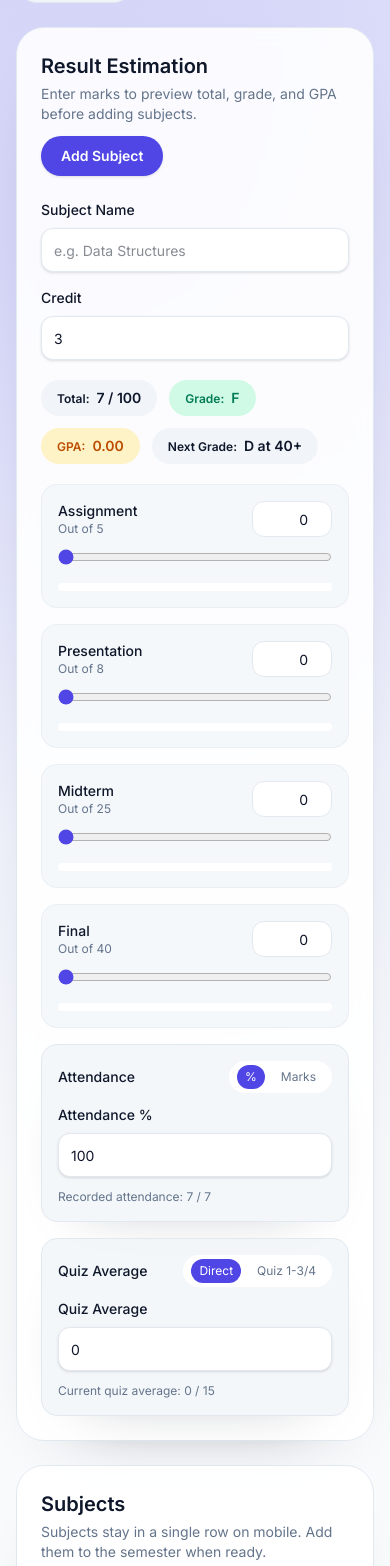
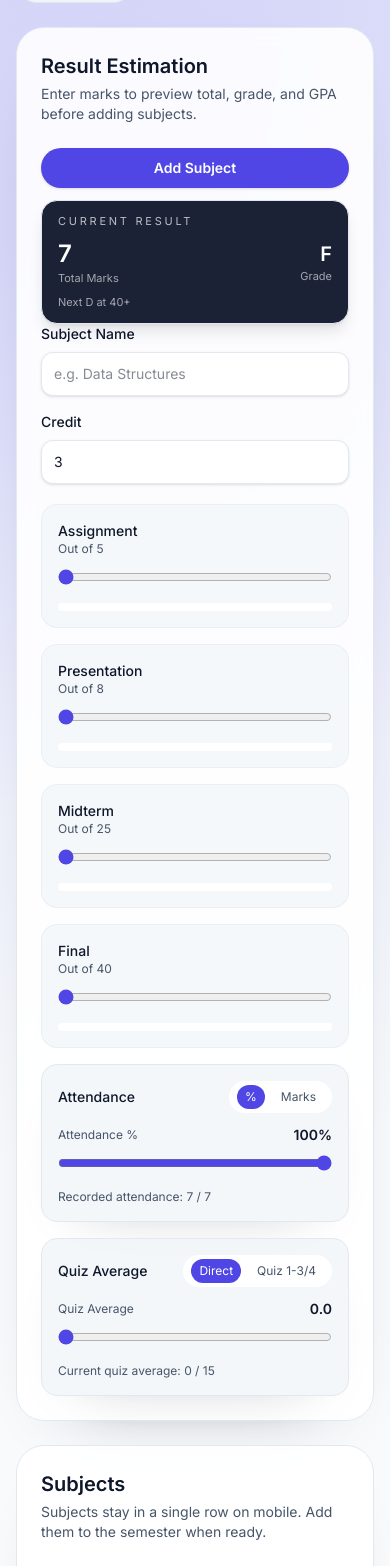
Before and after one commit to KhandakerSamin/CGPA_Mate, a Next.js app: page / in a window 390 px wide. Shown: the part 402-1968 px from the top of the page. Built offline with nearby package versions, Linux system fonts and the light colour scheme.

Commit message:
changes on estimation

```diff
--- a/src/app/globals.css
+++ b/src/app/globals.css
@@ -6,7 +6,7 @@
   --surface-2: #f1f5f9;
   --border: #e2e8f0;
   --text: #0f172a;
-  --muted: #64748b;
+  --muted: #475569;
   --primary: #4f46e5;
   --primary-2: #6366f1;
   --ring: #c7d2fe;
--- a/src/components/homepage/HomePage.js
+++ b/src/components/homepage/HomePage.js
@@ -30,6 +30,7 @@ const initialEstimationForm = {
   quizAverage: 0,
   quizScores: [0, 0, 0, 0],
   quizCount: 3,
+  quizConfirmed: false,
   mid: 0,
   final: 0,
 };
@@ -79,6 +80,7 @@ function calculateEstimationTotal(form) {
           const scores = form.quizScores
             .slice(0, count)
             .map((score) => clamp(toNumber(score), 0, MAX_MARKS.quiz));
+          if (!form.quizConfirmed) return 0;
           if (scores.length === 4) {
             const sorted = [...scores].sort((a, b) => b - a).slice(0, 3);
             const sum = sorted.reduce((total, score) => total + score, 0);
@@ -161,6 +163,10 @@ export default function HomePage() {
           : key === "quizCount"
           ? clamp(toNumber(value, current[key]), 3, 4)
           : toNumber(value, current[key]),
+      quizConfirmed:
+        key === "quizScores" || key === "quizCount" || key === "quizMode"
+          ? false
+          : current.quizConfirmed,
     }));
   };
 
@@ -181,6 +187,23 @@ export default function HomePage() {
   const addEstimationSubject = () => {
     if (!estimationForm.name.trim()) {
       addToast("Please add a subject name.", "warning");
+      return;
+    }
+
+    const hasNegative = [
+      estimationForm.credit,
+      estimationForm.assignment,
+      estimationForm.presentation,
+      estimationForm.mid,
+      estimationForm.final,
+      estimationForm.attendancePercent,
+      estimationForm.attendanceMarks,
+      estimationForm.quizAverage,
+      ...estimationForm.quizScores,
+    ].some((value) => Number(value) < 0);
+
+    if (hasNegative) {
+      addToast("Please enter values greater than or equal to 0.", "warning");
       return;
     }
 
--- a/src/components/homepage/ResultEstimationTab.js
+++ b/src/components/homepage/ResultEstimationTab.js
@@ -48,6 +48,7 @@ function calculateTotals(form) {
           const scores = form.quizScores
             .slice(0, count)
             .map((score) => clamp(score, 0, MAX.quiz));
+          if (!form.quizConfirmed) return 0;
           if (scores.length === 4) {
             const sorted = [...scores].sort((a, b) => b - a).slice(0, 3);
             const sum = sorted.reduce((total, score) => total + score, 0);
@@ -73,7 +74,7 @@ function calculateTotals(form) {
 }
 
 function MarkField({ label, value, max, onChange }) {
-  const percent = Math.min(100, (value / max) * 100 || 0);
+  const percent = Math.min(100, (Number(value) / max) * 100 || 0);
 
   return (
     <div className="rounded-2xl border border-border/60 bg-surface-2/70 p-4">
@@ -82,15 +83,6 @@ function MarkField({ label, value, max, onChange }) {
           <p className="text-sm font-medium text-fg">{label}</p>
           <p className="text-xs text-muted">Out of {max}</p>
         </div>
-        <input
-          className="h-9 w-20 rounded-xl border border-border bg-surface px-2 text-right text-sm text-fg focus:border-primary focus:outline-none focus:ring-2 focus:ring-ring"
-          type="number"
-          min={0}
-          max={max}
-          step={0.5}
-          value={value}
-          onChange={(event) => onChange(event.target.value)}
-        />
       </div>
       <input
         className="mt-3 w-full accent-primary"
@@ -111,6 +103,19 @@ function MarkField({ label, value, max, onChange }) {
   );
 }
 
+function computeQuizAverage(scores, count) {
+  const selected = scores
+    .slice(0, count)
+    .map((score) => clamp(score, 0, MAX.quiz));
+  if (selected.length === 4) {
+    const sorted = [...selected].sort((a, b) => b - a).slice(0, 3);
+    const sum = sorted.reduce((total, score) => total + score, 0);
+    return sum / 3;
+  }
+  const sum = selected.reduce((total, score) => total + score, 0);
+  return count > 0 ? sum / count : 0;
+}
+
 export default function ResultEstimationTab({
   form,
   onFormChange,
@@ -122,18 +127,48 @@ export default function ResultEstimationTab({
   const totals = useMemo(() => calculateTotals(form), [form]);
   const grade = gradeFromScore(totals.total);
   const nextTarget = nextGradeTarget(totals.total);
+  const hasNegative = [
+    form.credit,
+    form.attendancePercent,
+    form.attendanceMarks,
+    form.quizAverage,
+    ...form.quizScores,
+  ].some((value) => Number(value) < 0);
 
   return (
     <div className="space-y-6">
-      <SectionCard
-        title="Result Estimation"
-        subtitle="Enter marks to preview total, grade, and GPA before adding subjects."
-        action={
-          <Button onClick={onAddSubject} className="w-full sm:w-auto">
+      <SectionCard title="Result Estimation" subtitle="Enter marks to preview total, grade, and GPA before adding subjects.">
+        <div className="flex flex-col gap-3 md:flex-row md:items-start md:justify-between">
+          <Button onClick={onAddSubject} className="w-full md:w-auto">
             Add Subject
           </Button>
-        }
-      >
+          <div className="sticky top-28 z-10 rounded-2xl border border-border bg-slate-900/95 px-4 py-3 text-white shadow-lg backdrop-blur md:static md:w-[260px] md:bg-surface md:text-fg md:shadow-sm">
+            <p className="text-[11px] uppercase tracking-[0.25em] text-white/70 md:text-muted">
+              Current Result
+            </p>
+            <div className="mt-2 flex items-center justify-between">
+              <div>
+                <p className="text-2xl font-semibold text-white md:text-fg">
+                  {totals.total}
+                </p>
+                <p className="text-[11px] text-white/60 md:text-muted">
+                  Total Marks
+                </p>
+              </div>
+              <div className="text-right">
+                <p className="text-xl font-semibold text-white md:text-fg">
+                  {grade.grade}
+                </p>
+                <p className="text-[11px] text-white/60 md:text-muted">Grade</p>
+              </div>
+            </div>
+            {nextTarget ? (
+              <p className="mt-2 text-[11px] text-white/60 md:text-muted">
+                Next {nextTarget.grade} at {nextTarget.min}+
+              </p>
+            ) : null}
+          </div>
+        </div>
         <div className="grid gap-4 md:grid-cols-2">
           <Input
             label="Subject Name"
@@ -150,17 +185,6 @@ export default function ResultEstimationTab({
             value={form.credit}
             onChange={(value) => onFormChange("credit", value)}
           />
-        </div>
-        <div className="mt-5 flex flex-wrap items-center gap-3">
-          <StatPill label="Total" value={`${totals.total} / 100`} />
-          <StatPill label="Grade" value={grade.grade} tone="success" />
-          <StatPill label="GPA" value={grade.gpa.toFixed(2)} tone="warning" />
-          {nextTarget ? (
-            <StatPill
-              label="Next Grade"
-              value={`${nextTarget.grade} at ${nextTarget.min}+`}
-            />
-          ) : null}
         </div>
         <div className="mt-5 grid gap-4 md:grid-cols-2">
           {markFields.map((field) => (
@@ -201,25 +225,45 @@ export default function ResultEstimationTab({
               </div>
             </div>
             {form.attendanceMode === "percent" ? (
-              <Input
-                label="Attendance %"
-                type="number"
+              <div className="space-y-2">
+                <div className="flex items-center justify-between text-xs text-muted">
+                  <span>Attendance %</span>
+                  <span className="text-sm font-semibold text-fg">
+                    {Number(form.attendancePercent || 0).toFixed(0)}%
+                  </span>
+                </div>
+                <input
+                  className="w-full accent-primary"
+                  type="range"
                   min={0}
                   max={100}
                   step={1}
                   value={form.attendancePercent}
-                onChange={(value) => onFormChange("attendancePercent", value)}
+                  onChange={(event) =>
+                    onFormChange("attendancePercent", event.target.value)
+                  }
                 />
+              </div>
             ) : (
-              <Input
-                label="Attendance Marks"
-                type="number"
+              <div className="space-y-2">
+                <div className="flex items-center justify-between text-xs text-muted">
+                  <span>Attendance Marks</span>
+                  <span className="text-sm font-semibold text-fg">
+                    {Number(form.attendanceMarks || 0).toFixed(1)}
+                  </span>
+                </div>
+                <input
+                  className="w-full accent-primary"
+                  type="range"
                   min={0}
                   max={MAX.attendance}
                   step={0.5}
                   value={form.attendanceMarks}
-                onChange={(value) => onFormChange("attendanceMarks", value)}
+                  onChange={(event) =>
+                    onFormChange("attendanceMarks", event.target.value)
+                  }
                 />
+              </div>
             )}
             <div className="text-xs text-muted">
               Recorded attendance: {totals.attendance} / {MAX.attendance}
@@ -254,15 +298,46 @@ export default function ResultEstimationTab({
               </div>
             </div>
             {form.quizMode === "average" ? (
-              <Input
-                label="Quiz Average"
-                type="number"
+              <div className="space-y-2">
+                <div className="flex items-center justify-between text-xs text-muted">
+                  <span>Quiz Average</span>
+                  <span className="text-sm font-semibold text-fg">
+                    {Number(form.quizAverage || 0).toFixed(1)}
+                  </span>
+                </div>
+                <input
+                  className="w-full accent-primary"
+                  type="range"
                   min={0}
                   max={MAX.quiz}
                   step={0.5}
                   value={form.quizAverage}
-                onChange={(value) => onFormChange("quizAverage", value)}
+                  onChange={(event) =>
+                    onFormChange("quizAverage", event.target.value)
+                  }
                 />
+              </div>
+            ) : form.quizConfirmed ? (
+              <div className="space-y-3">
+                <div className="flex items-center justify-between text-xs text-muted">
+                  <span>Confirmed Average</span>
+                  <span className="text-sm font-semibold text-fg">
+                    {Number(form.quizAverage || 0).toFixed(2)}
+                  </span>
+                </div>
+                <button
+                  className="rounded-full border border-border px-4 py-2 text-xs font-semibold text-muted transition hover:border-primary hover:text-primary"
+                  type="button"
+                  onClick={() => onFormChange("quizConfirmed", false)}
+                >
+                  Recalculate
+                </button>
+                <p className="text-xs text-muted">
+                  {form.quizCount === 4
+                    ? "Average counts the best 3 quizzes."
+                    : "Average is calculated from the provided quizzes."}
+                </p>
+              </div>
             ) : (
               <div className="space-y-3">
                 <label className="flex items-center justify-between text-xs text-muted">
@@ -288,29 +363,67 @@ export default function ResultEstimationTab({
                   {form.quizScores
                     .slice(0, form.quizCount)
                     .map((score, index) => (
-                      <Input
+                      <div
                         key={`quiz-${index + 1}`}
-                        label={`Quiz ${index + 1}`}
-                        type="number"
+                        className="rounded-2xl border border-border/60 bg-surface-2/70 p-3"
+                      >
+                        <div className="flex items-center justify-between text-xs text-muted">
+                          <span>{`Quiz ${index + 1}`}</span>
+                          <span className="text-sm font-semibold text-fg">
+                            {Number(score || 0).toFixed(1)}
+                          </span>
+                        </div>
+                        <input
+                          className="mt-3 w-full accent-primary"
+                          type="range"
                           min={0}
                           max={MAX.quiz}
                           step={0.5}
                           value={score}
-                        onChange={(value) => {
+                          onChange={(event) => {
                             const nextScores = [...form.quizScores];
-                          nextScores[index] = Number(value);
+                            nextScores[index] = Number(event.target.value);
                             onFormChange("quizScores", nextScores);
                           }}
                         />
+                      </div>
                     ))}
                 </div>
+                <div className="flex flex-wrap items-center gap-2">
+                  <button
+                    className="rounded-full bg-primary px-4 py-2 text-xs font-semibold text-white transition hover:bg-primary/90"
+                    type="button"
+                    onClick={() => {
+                      const average = computeQuizAverage(
+                        form.quizScores,
+                        form.quizCount
+                      );
+                      onFormChange("quizAverage", Number(average.toFixed(2)));
+                      onFormChange("quizConfirmed", true);
+                    }}
+                  >
+                    OK
+                  </button>
+                </div>
+                <p className="text-xs text-muted">
+                  {form.quizCount === 4
+                    ? "Average will count the best 3 quizzes."
+                    : "Average is calculated from the provided quizzes."}
+                </p>
               </div>
             )}
             <div className="text-xs text-muted">
-              Current quiz average: {totals.quizAverage} / {MAX.quiz}
+              {form.quizMode === "breakdown" && !form.quizConfirmed
+                ? "Press OK to confirm quiz average."
+                : `Current quiz average: ${totals.quizAverage} / ${MAX.quiz}`}
             </div>
           </Card>
         </div>
+        {hasNegative ? (
+          <p className="mt-4 text-sm font-semibold text-rose-600">
+            Please enter values greater than or equal to 0.
+          </p>
+        ) : null}
       </SectionCard>
 
       <SectionCard
```
Lines whose indentation alone changed are shown as unchanged.
